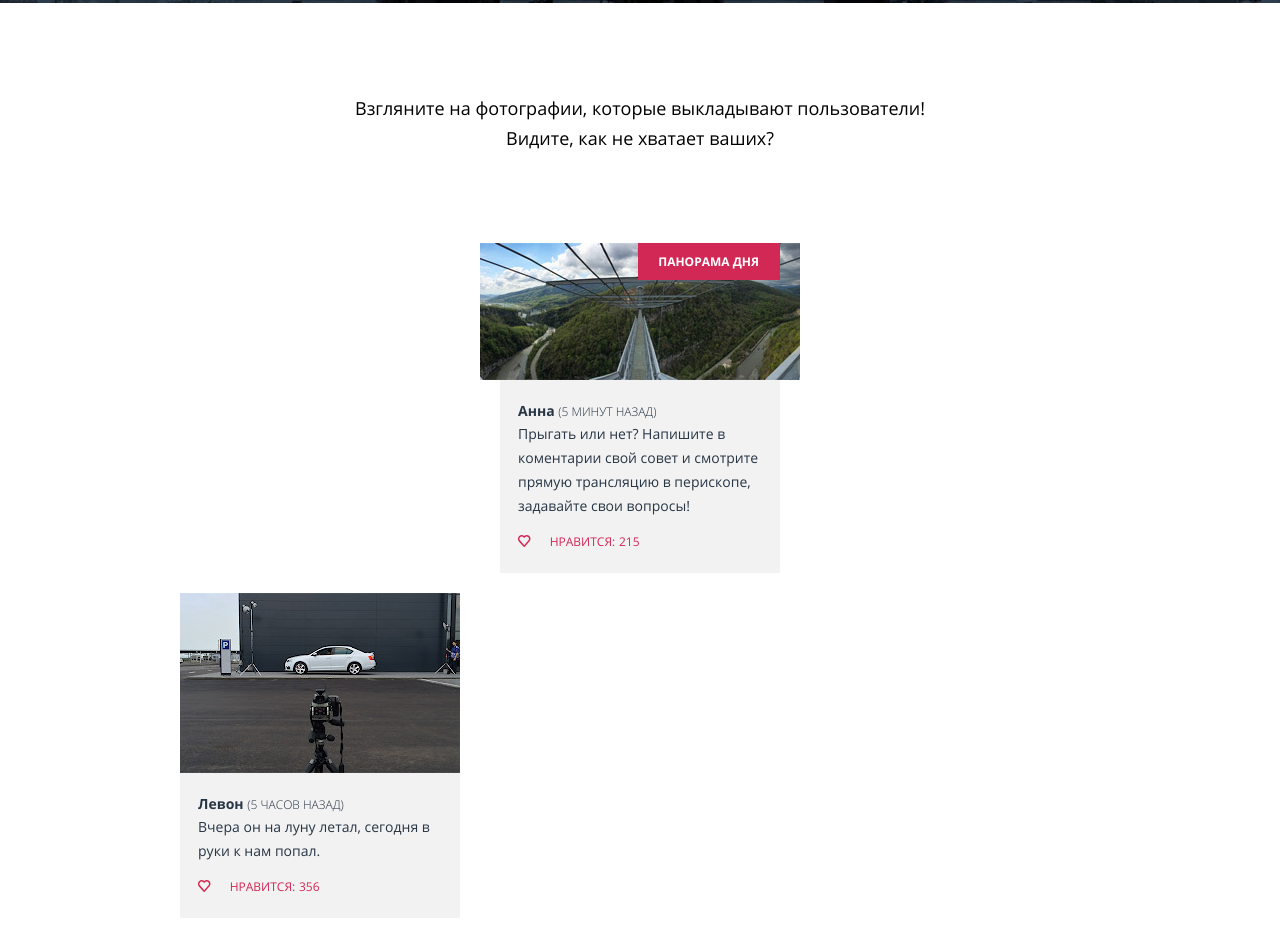
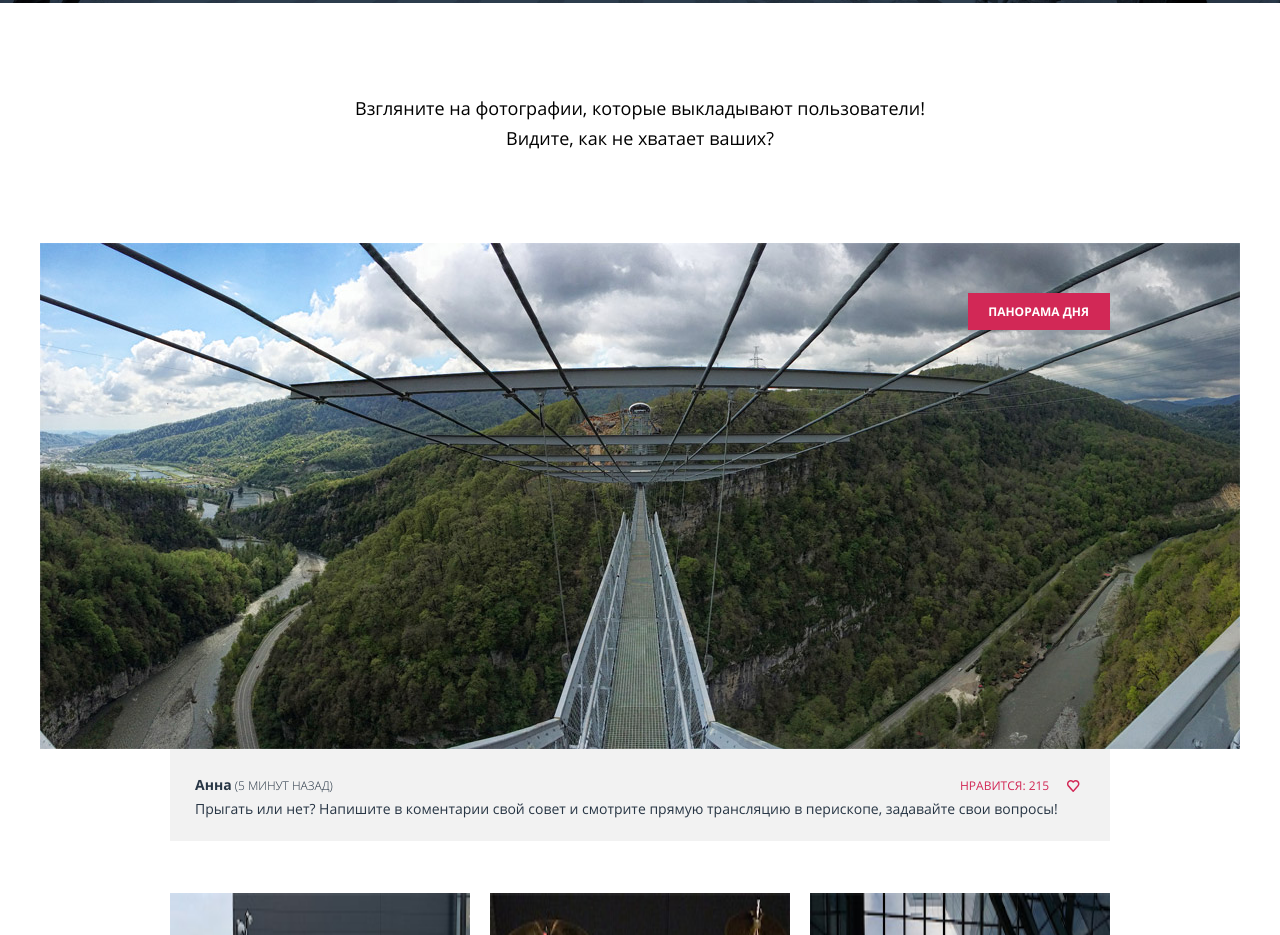
Before and after one commit to CatKuzma/985489-pink-17, a website: page source/photo.html in a window 1280 px wide. Shown: the part 394-1329 px from the top of the page. Drawn offline with nearby package versions, Linux system fonts and the light colour scheme; files that its build step writes are made by us from their sources.

Commit message:
PP photo.html

```diff
--- a/source/photo.html
+++ b/source/photo.html
@@ -13,9 +13,7 @@
     <div class="container">
       <div class="header-logo">
         <a class="header-logo__link">
-          <svg class="header-logo__mobile-show" version="1.0" id="Layer_11" xmlns="http://www.w3.org/2000/svg"
-               xmlns:xlink="http://www.w3.org/1999/xlink" x="0" y="0" width="75" height="23" viewBox="0 0 75 23"
-               enable-background="new 0 0 75 23" xml:space="preserve">
+          <svg class="header-logo__mobile-show" version="1.0" id="Layer_11" xmlns="http://www.w3.org/2000/svg" xmlns:xlink="http://www.w3.org/1999/xlink" x="0" y="0" width="75" height="23" viewBox="0 0 75 23" enable-background="new 0 0 75 23" xml:space="preserve">
         <g>
           <path fill="#FFFFFF"
                 d="M0,1.449c0-0.708,0.58-1.288,1.256-1.288h7.18c5.087,0,8.436,2.704,8.436,7.147v0.064 c0,4.861-4.057,7.373-8.854,7.373H2.544v6.825c0,0.708-0.58,1.288-1.288,1.288C0.58,22.859,0,22.279,0,21.571V1.449z M8.114,12.428 c3.734,0,6.182-1.996,6.182-4.958V7.405c0-3.22-2.415-4.894-6.054-4.894H2.544v9.917H8.114z"/>
@@ -27,9 +25,7 @@
                 d="M56.3,1.288C56.3,0.58,56.879,0,57.556,0c0.708,0,1.287,0.58,1.287,1.288v12.331L71.689,0.451 C71.979,0.193,72.269,0,72.688,0c0.676,0,1.224,0.612,1.224,1.256c0,0.354-0.161,0.644-0.419,0.901l-7.984,7.92l8.564,10.561 c0.225,0.29,0.354,0.547,0.354,0.934c0,0.676-0.579,1.288-1.287,1.288c-0.483,0-0.806-0.258-1.03-0.58l-8.403-10.463l-4.862,4.861 v4.894c0,0.708-0.579,1.288-1.287,1.288c-0.677,0-1.256-0.58-1.256-1.288V1.288z"/>
         </g>
 </svg>
-          <svg class="header-logo__tablet-show" version="1.1" id="Layer_10" xmlns="http://www.w3.org/2000/svg"
-               xmlns:xlink="http://www.w3.org/1999/xlink" x="0" y="0" width="146" height="40" viewBox="0 0 146 40"
-               enable-background="new 0 0 146 40" xml:space="preserve">
+          <svg class="header-logo__tablet-show" version="1.1" id="Layer_10" xmlns="http://www.w3.org/2000/svg" xmlns:xlink="http://www.w3.org/1999/xlink" x="0" y="0" width="146" height="40" viewBox="0 0 146 40" enable-background="new 0 0 146 40" xml:space="preserve">
   <g>
     <path fill="#FFFFFF"
           d="M71.874,18.661c0-0.708,0.58-1.288,1.256-1.288h7.18c5.087,0,8.436,2.704,8.436,7.146v0.064 c0,4.861-4.057,7.373-8.854,7.373h-5.475v6.825c0,0.708-0.58,1.288-1.288,1.288c-0.676,0-1.256-0.58-1.256-1.288V18.661z M79.988,29.641c3.734,0,6.182-1.996,6.182-4.959v-0.063c0-3.22-2.414-4.894-6.053-4.894h-5.699v9.917H79.988L79.988,29.641z"/>
@@ -44,9 +40,7 @@
             <path fill="#FFFFFF"
                   d="M60.462,28.016c-0.002-0.009-5.175-21.365-5.175-21.365C54.926,4.303,52.694,0,46.688,0 c-0.829,0-1.5,0.671-1.5,1.5s0.671,1.5,1.5,1.5c4.856,0,5.575,3.729,5.639,4.143l4.767,19.701h-2.073 c-0.742-5.927-5.802-10.531-11.927-10.531s-11.186,4.604-11.927,10.531h-1.82c-0.741-5.927-5.802-10.531-11.927-10.531 S6.235,20.917,5.493,26.844H3.42L8.187,7.143C8.25,6.729,8.97,3,13.826,3c0.829,0,1.5-0.671,1.5-1.5S14.655,0,13.826,0 C7.82,0,5.588,4.303,5.227,6.651c0,0-5.173,21.356-5.175,21.365c-0.266,1.109,0.531,1.826,1.426,1.826 c0.012,0,0.023,0.004,0.036,0.004h3.982c0.741,5.926,5.802,10.53,11.927,10.53s11.185-4.604,11.927-10.53h1.814 c0.742,5.926,5.802,10.53,11.927,10.53s11.186-4.604,11.927-10.53H59c0.012,0,0.023-0.004,0.036-0.004 C59.931,29.842,60.728,29.125,60.462,28.016z M26.315,29.844c-0.715,4.272-4.421,7.531-8.896,7.531c-4.475,0-8.18-3.259-8.896-7.531 c-0.082-0.488-0.135-0.988-0.135-1.5s0.053-1.011,0.135-1.5c0.715-4.271,4.421-7.531,8.896-7.531c4.475,0,8.18,3.26,8.896,7.531 c0.082,0.489,0.135,0.988,0.135,1.5S26.397,29.355,26.315,29.844z M51.99,29.844c-0.716,4.272-4.421,7.531-8.896,7.531 c-4.475,0-8.181-3.259-8.896-7.531c-0.082-0.488-0.135-0.988-0.135-1.5s0.053-1.011,0.135-1.5c0.716-4.271,4.421-7.531,8.896-7.531 c4.475,0,8.181,3.26,8.896,7.531c0.082,0.489,0.135,0.988,0.135,1.5S52.072,29.355,51.99,29.844z"/>
 </svg>
-          <svg class="header-logo__desktop-show" version="1.1" id="Layer_2" xmlns="http://www.w3.org/2000/svg"
-               xmlns:xlink="http://www.w3.org/1999/xlink" x="0" y="0" width="146" height="40" viewBox="0 0 146 40"
-               enable-background="new 0 0 146 40" xml:space="preserve">
+          <svg class="header-logo__desktop-show" version="1.1" id="Layer_2" xmlns="http://www.w3.org/2000/svg" xmlns:xlink="http://www.w3.org/1999/xlink" x="0" y="0" width="146" height="40" viewBox="0 0 146 40" enable-background="new 0 0 146 40" xml:space="preserve">
   <g>
     <path fill="#FFFFFF"
           d="M71.874,18.661c0-0.708,0.58-1.288,1.256-1.288h7.18c5.087,0,8.436,2.704,8.436,7.146v0.064 c0,4.861-4.057,7.373-8.854,7.373h-5.475v6.825c0,0.708-0.58,1.288-1.288,1.288c-0.676,0-1.256-0.58-1.256-1.288V18.661z M79.988,29.641c3.734,0,6.182-1.996,6.182-4.959v-0.063c0-3.22-2.414-4.894-6.053-4.894h-5.699v9.917H79.988L79.988,29.641z"/>
@@ -127,16 +121,13 @@
 
     <!--      <ul class="gallery-list">-->
     <!--        <li class="gallery-list__item">-->
-    <div class="item-panorama">
-      <article class="gallery-item">
-        <h4 class="visually-hidden">Фотография пользователя</h4>
-        <figure class="gallery-item__wrapper">
+    <div class="panorama">
+      <div class="panorama-photo">
+        <div class="container">
           <span class="flag-panorama">Панорама дня</span>
-          <a href="#" class="gallery-item__link">
-            <img src="img/panorama-mobile@1x.jpg" width="320" height="137" class="gallery-item__image"
-                 alt="Панорама дня">
-          </a>
-          <figcaption class="gallery-item__caption">
+        </div>
+      </div>
+      <div class="gallery-item__caption">
         <span class="gallery-item__caption-name">Анна</span>
         <span class="gallery-item__caption-time">(5 минут назад)</span>
         <p class="gallery-item__caption-text">Прыгать или нет? Напишите в коментарии свой совет и смотрите
@@ -147,9 +138,7 @@
           <span class="gallery-item__caption-likeit">Нравится:</span>
           <span class="gallery-item__caption-amount">215</span>
         </div>
-          </figcaption>
-        </figure>
-      </article>
+      </div>
     </div>
 
     <!--        </li>-->
@@ -159,8 +148,7 @@
         <h4 class="visually-hidden">Фотография пользователя</h4>
         <figure class="gallery-item__wrapper">
           <a href="#" class="gallery-item__link">
-            <img src="img/photo-car-mobile@1x.jpg" class="gallery-item__image" width="280" height="180"
-                 alt="Фотосъемка автомобиля">
+            <img src="img/photo-car-mobile@1x.jpg" class="gallery-item__image" width="280" height="180" alt="Фотосъемка автомобиля">
           </a>
           <figcaption class="gallery-item__caption caption--flex-column">
             <div>
@@ -182,8 +170,7 @@
         <h4 class="visually-hidden">Фотография пользователя</h4>
         <figure class="gallery-item__wrapper">
           <a href="#" class="gallery-item__link">
-            <img src="img/photo-drumset-mobile@1x.jpg" class="gallery-item__image" width="280" height="180"
-                 alt="Ударная установка">
+            <img src="img/photo-drumset-mobile@1x.jpg" class="gallery-item__image" width="280" height="180" alt="Ударная установка">
           </a>
           <figcaption class="gallery-item__caption caption--flex-column">
             <div>
@@ -228,8 +215,7 @@
         <h4 class="visually-hidden">Фотография пользователя</h4>
         <figure class="gallery-item__wrapper">
           <a href="#" class="gallery-item__link">
-            <img src="img/photo-fair-mobile@1x.jpg" class="gallery-item__image" width="280" height="180"
-                 alt="Кубанская бахча">
+            <img src="img/photo-fair-mobile@1x.jpg" class="gallery-item__image" width="280" height="180" alt="Кубанская бахча">
           </a>
           <figcaption class="gallery-item__caption caption--flex-column">
             <div>
@@ -329,9 +315,7 @@
 <div class="container ">
   <footer class="footer">
     <div class="footer-logo">
-      <svg class="footer-logo__image" version="1.1" id="Layer_13" xmlns="http://www.w3.org/2000/svg"
-           xmlns:xlink="http://www.w3.org/1999/xlink" x="0" y="0" width="146" height="40" viewBox="0 0 146 40"
-           enable-background="new 0 0 146 40" xml:space="preserve">
+      <svg class="footer-logo__image" version="1.1" id="Layer_13" xmlns="http://www.w3.org/2000/svg" xmlns:xlink="http://www.w3.org/1999/xlink" x="0" y="0" width="146" height="40" viewBox="0 0 146 40" enable-background="new 0 0 146 40" xml:space="preserve">
   <g>
     <path fill="#283645"
           d="M71.874,18.661c0-0.708,0.58-1.288,1.256-1.288h7.18c5.087,0,8.436,2.704,8.436,7.146v0.063 c0,4.86-4.057,7.373-8.854,7.373h-5.475v6.825c0,0.708-0.58,1.287-1.289,1.287c-0.676,0-1.256-0.58-1.256-1.287L71.874,18.661 L71.874,18.661z M79.988,29.641c3.734,0,6.182-1.996,6.182-4.959v-0.062c0-3.221-2.414-4.894-6.053-4.894h-5.699v9.917h5.57V29.641 z"/>
@@ -352,9 +336,7 @@
       <li class="icons-list__item social__twitter">
         <a class="icons-list__item social-button" href="#" aria-label="Пинк в Твиттер">
           <span class="visually-hidden">Twitter</span>
-          <svg class="social-button__image" version="1.0" id="Layer_14" xmlns="http://www.w3.org/2000/svg"
-               xmlns:xlink="http://www.w3.org/1999/xlink" x="0" y="0" width="18" height="15" viewBox="0 0 18 15"
-               enable-background="new 0 0 18 15" xml:space="preserve">
+          <svg class="social-button__image" version="1.0" id="Layer_14" xmlns="http://www.w3.org/2000/svg" xmlns:xlink="http://www.w3.org/1999/xlink" x="0" y="0" width="18" height="15" viewBox="0 0 18 15" enable-background="new 0 0 18 15" xml:space="preserve">
   <g id="W6EeEF_1_">
     <g>
       <path fill-rule="evenodd" clip-rule="evenodd"
@@ -368,9 +350,7 @@
       <li class="icons-list__item social__facebook">
         <a class="icons-list__item social-button" href="#" aria-label="Пинк на Фейсбук">
           <span class="visually-hidden">Facebook</span>
-          <svg class="social-button__image" version="1.0" id="Layer_15" xmlns="http://www.w3.org/2000/svg"
-               xmlns:xlink="http://www.w3.org/1999/xlink" x="0" y="0" width="9" height="19" viewBox="0 0 9 19"
-               enable-background="new 0 0 9 19" xml:space="preserve">
+          <svg class="social-button__image" version="1.0" id="Layer_15" xmlns="http://www.w3.org/2000/svg" xmlns:xlink="http://www.w3.org/1999/xlink" x="0" y="0" width="9" height="19" viewBox="0 0 9 19" enable-background="new 0 0 9 19" xml:space="preserve">
   <path
     d="M6.275,3.357c0.799,0,1.599,0,2.398,0c0-1.119,0-2.238,0-3.357c-0.959,0-1.92,0-2.878,0C2.656,0.181,1.54,2.387,1.948,6.115 H0v3.517h1.958c0,3.104,0,6.208,0,9.312c1.279,0,2.558,0,3.837,0c0-3.104,0-6.208,0-9.312h2.857V6.115H5.786 C5.765,5.07,5.75,3.709,6.275,3.357z"/>
 </svg>
@@ -380,9 +360,7 @@
       <li class="icons-list__item social__youtube">
         <a class="icons-list__item social-button" href="#" aria-label="Пинк на Ютуб">
           <span class="visually-hidden">Youtube</span>
-          <svg class="social-button__image" version="1.0" id="Layer_16" xmlns="http://www.w3.org/2000/svg"
-               xmlns:xlink="http://www.w3.org/1999/xlink" x="0" y="0" width="15" height="14" viewBox="0 0 15 14"
-               enable-background="new 0 0 15 14" xml:space="preserve">
+          <svg class="social-button__image" version="1.0" id="Layer_16" xmlns="http://www.w3.org/2000/svg" xmlns:xlink="http://www.w3.org/1999/xlink" x="0" y="0" width="15" height="14" viewBox="0 0 15 14" enable-background="new 0 0 15 14" xml:space="preserve">
   <path
     d="M1.775,13.78C0.799,14.257,0,13.758,0,12.671V1.29c0-1.088,0.799-1.585,1.775-1.109l12.133,5.932 c0.975,0.478,0.975,1.258,0,1.736L1.775,13.78z"/>
 </svg>
@@ -391,8 +369,7 @@
     </ul>
     <div class="footer__produce">
       <span class="footer__produce-text">Разработано</span>
-      <a href="https://htmlacademy.ru/intensive/htmlcss" class="footer__produce-link"
-         aria-label="Логотип HTML-Академии">
+      <a href="https://htmlacademy.ru/intensive/htmlcss" class="footer__produce-link" aria-label="Логотип HTML-Академии">
         <svg class="footer__produce-icon" xmlns="http://www.w3.org/2000/svg" width="27" height="34" viewBox="0 0 60 60">
           <path fill="#2E368F"
                 d="M30.2 5h-.2l-19.7 2.1v36.2l19.7 11.7 19.7-11.7v-36.2l-19.5-2.1zm17 36.8l-17.2 10.2-17.2-10.2v-14.8l17.1 10.2v1.8l-11.7-7v1.8l11.8 7.1v1.9l-11.8-7v1.8l11.8 7 11.9-7.1v-7.6l5.3-3.2v15.1zm-.1-17l-4.7 2.8-2.2 1.3-10.3-6.1v1.8l8.8 5.3h-.1l-.2.1-1.3.7-7.3-4.3v1.8l5.8 3.4-1.4.9-4.3-2.6v1.8l2.9 1.7-2.9 1.7-17-10.1 17-10.2 17.2 10zm.1-1.8l-17.3-10.2-17.1 10.2v-13.6l17.2-1.8 17.2 1.8v13.6z"/>
--- a/source/sass/form-page-title.scss
+++ b/source/sass/form-page-title.scss
@@ -48,5 +48,6 @@
     height: 396px;
     padding-top: 191px;
     background-image: url("../img/bg-back-desktop@1x.jpg");
+    background-size: cover;
   }
 }
--- a/source/sass/main-features.scss
+++ b/source/sass/main-features.scss
@@ -187,15 +187,15 @@
   }
 
   .features-list__item:nth-child(3) .features-list__item-title {
-    padding-left:40px;
+    padding-left: 40px;
     padding-right: 40px;
-    }
+  }
 
   .features-list__item-text {
     font-size: 18px;
     text-align: center;
     padding: 0;
-    padding-left:40px;
+    padding-left: 40px;
     padding-right: 40px;
   }
 
--- a/source/sass/main-pink-app.scss
+++ b/source/sass/main-pink-app.scss
@@ -75,7 +75,7 @@
   font-weight: 300;
   line-height: 1.71;
   text-align: center;
-  padding-left: 0px;
+  padding-left: 0;
   padding-right: 13px;
   color: $color-white;
 }
@@ -152,6 +152,7 @@
     background-image: url("../img/bg-back-desktop@1x.jpg");
     background-repeat: no-repeat;
     background-position: center 0;
+    background-size: cover;
   }
 
   .pink-app__pic-title {
--- a/source/sass/main-slider.scss
+++ b/source/sass/main-slider.scss
@@ -123,7 +123,3 @@
     order: 1;
   }
 }
-
-@media (min-width: 960px) {
-
-}
--- a/source/sass/photo-gallery.scss
+++ b/source/sass/photo-gallery.scss
@@ -14,23 +14,33 @@
   box-sizing: border-box;
 }
 
-.item-panorama {
+.panorama {
+  position: relative;
   width: 100%;
-}
-
-.item-panorama .gallery-item {
-  width: 320px;
-  min-height: 100px;
-  margin: 0 auto;
+  height: auto;
   margin-bottom: 20px;
 }
 
-.item-panorama .gallery-item__wrapper {
+.panorama .container {
+  position: relative;
+}
+
+.panorama-photo {
+  width: 320px;
+  min-height: 137px;
+  margin: 0 auto;
+  background-image: url("../img/panorama-mobile@1x.jpg");
+  background-repeat: no-repeat;
+  background-position: center 0;
+  background-size: cover;
+}
+
+.panorama .gallery-item__wrapper {
   width: 320px;
   margin: 0 auto;
 }
 
-.item-panorama .gallery-item__caption {
+.panorama .gallery-item__caption {
   margin: 0 auto;
 }
 
@@ -44,7 +54,6 @@
   width: 280px;
   margin: 0;
   position: relative;
-
   text-align: left;
 }
 
@@ -75,7 +84,7 @@
 
 .gallery-item__image {
   vertical-align: bottom;
-  background-color: lightcyan;
+  background-color: lightsteelblue;
 }
 
 .gallery-item__caption-name {
@@ -147,12 +156,137 @@
 
 @media (min-width: 660px) {
   .gallery__title {
+    min-height: 228px;
     font-size: 18px;
     line-height: 1.67;
-    padding-bottom: 80px;
+    margin-bottom: 0;
     padding-top: 90px;
     padding-left: 100px;
     padding-right: 100px;
+    box-sizing: border-box;
+  }
+
+  .flag-panorama {
+    top: 55px;
+    right: 20px;
+  }
+
+  .panorama {
+    margin-bottom: 42px;
+  }
+
+  .panorama-photo {
+    width: 100%;
+    min-height: 509px;
+    background-image: url("../img/panorama-tablet@1x.jpg");
+    background-size: 700px 509px;
+  }
+
+  .panorama .gallery-item__caption {
+    padding-top: 25px;
+    padding-left: 25px;
+    width: 620px;
+    display: flex;
+    align-items: baseline;
+    flex-wrap: wrap;
+  }
+
+  .panorama .gallery-item__caption-name {
+    margin-right: 3px;
+    margin-bottom: 0;
+    order: 1;
+  }
+
+  .panorama .gallery-item__caption-time {
+    order: 2;
+  }
+
+  .panorama .like-wrapper {
+    display: flex;
+    width: 130px;
+    justify-content: left;
+    align-items: center;
+    margin-left: auto;
+    order: 3;
+  }
+
+  .panorama .gallery-item__caption-text {
+    order: 4;
+  }
+
+  .panorama .gallery-item__caption-likeit {
+    margin-right: 3px;
+    order: 1;
+  }
+
+  .panorama .gallery-item__caption-amount {
+    order: 2;
+  }
+
+  .panorama .gallery-item__caption-btn {
+    margin-left: auto;
+    margin-right: 10px;
+    order: 3;
+  }
+
+
+  .gallery .container {
+    width: 660px;
+    min-height: 1px;
+    display: flex;
+    flex-wrap: wrap;
+    justify-content: center;
+  }
+
+  .gallery-item:nth-child(even) {
+    margin-right: 20px;
+  }
+
+  .gallery-item__wrapper {
+    width: 300px;
+    min-height: 400px;
+  }
+
+  .caption--flex-column {
+    display: flex;
+    flex-direction: column;
+    width: 300px;
+    min-height: 155px;
+    box-sizing: border-box;
+  }
+
+  .gallery-item__small .gallery-item__image {
+    width: 300px;
+    height: 300px;
+  }
+
+  .gallery-item__small .gallery-item__caption {
+    padding-top: 25px;
+    padding-left: 25px;
+  }
+
+  .caption--flex-column .like-wrapper {
+    display: flex;
+    width: 100%;
+    align-self: flex-end;
+    align-items: center;
+    margin-right: auto;
+    margin-top: auto;
+  }
+
+  .gallery-item__small .gallery-item__caption-likeit {
+    margin-right: 3px;
+    order: 1;
+  }
+
+  .gallery-item__small .gallery-item__caption-amount {
+    order: 2;
+  }
+
+  .gallery-item__small .gallery-item__caption-btn {
+    margin-left: auto;
+    margin-right: 13px;
+    order: 3;
   }
 }
 
@@ -163,4 +297,45 @@
     padding-left: 170px;
     padding-right: 170px;
   }
+
+  .flag-panorama {
+    top: 50px;
+    right: 10px;
+  }
+
+  .panorama {
+    margin-bottom: 52px;
+  }
+
+  .panorama-photo {
+    width: 100%;
+    min-height: 506px;
+    background-image: url("../img/panorama-desktop@1x.jpg");
+    background-size: 1200px 506px;
+  }
+
+  .panorama .gallery-item__caption {
+    padding-bottom: 8px;
+    width: 940px;
+  }
+
+  .gallery-item__small .gallery-item__image {
+    height: 400px;
+  }
+
+  .gallery-item {
+    margin-right: 0;
+    margin-left: 0;
+    margin-bottom: 55px;
+  }
+
+  .gallery-item:nth-child(even) {
+    margin-right: 0;
+    margin-left: 0;
+  }
+
+  .gallery .container {
+    width: 960px;
+    justify-content: space-around;
+  }
 }
--- a/source/sass/photo-title.scss
+++ b/source/sass/photo-title.scss
@@ -48,5 +48,6 @@
     height: 396px;
     padding-top: 171px;
     background-image: url("../img/bg-back-desktop@1x.jpg");
+    background-size: cover;
   }
 }
```
Also changed, not shown: source/form.html (+3 -9 lines), source/index.html (+4 -9 lines). Lines whose indentation alone changed are shown as unchanged.
